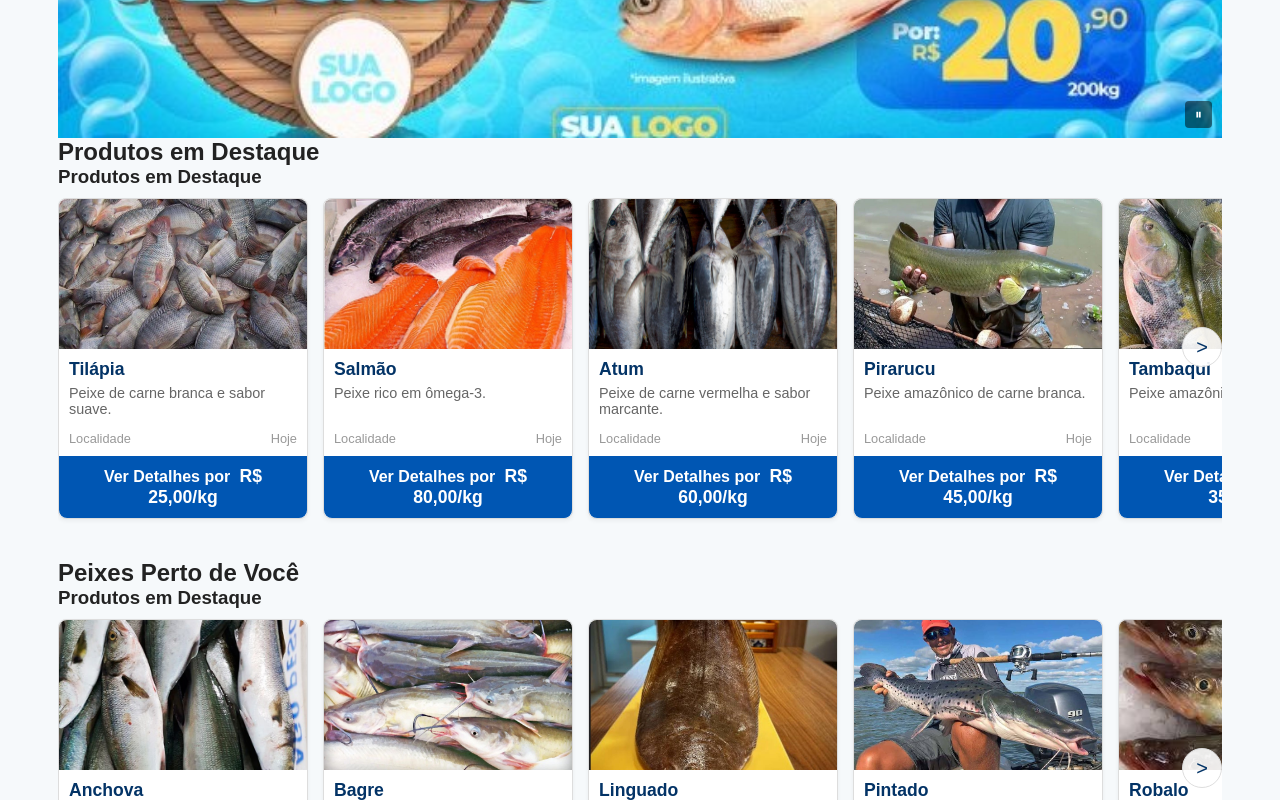
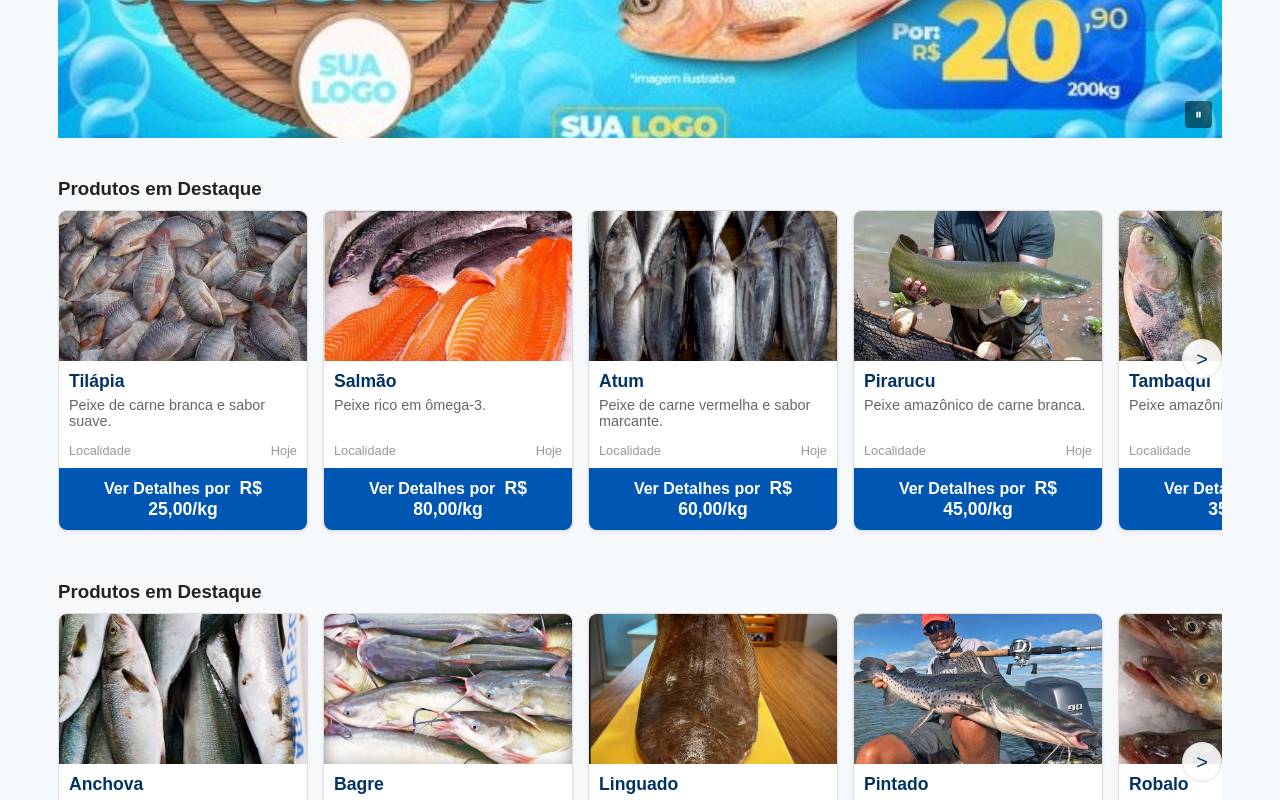
Before and after one commit to Vitallzin/Pescaviva-2.0, a React (Vite) app: page / in a window 1280 px wide. Shown: the part 380-1180 px from the top of the page. Built offline with nearby package versions, Linux system fonts and the light colour scheme.

Commit message:
eh isso ai

```diff
--- a/src/App.tsx
+++ b/src/App.tsx
@@ -128,7 +128,7 @@ export default function App() {
           <>
             <Banner />
 
-            <h2>Produtos em Destaque</h2>
+
             <CardList
               produtos={pd}
               onVerDetalhe={(p) => {
@@ -137,7 +137,7 @@ export default function App() {
               }}
             />
 
-            <h2>Peixes Perto de Você</h2>
+
             <CardList
               produtos={pp}
               onVerDetalhe={(p) => {
--- a/src/components/CardList/CardList.css
+++ b/src/components/CardList/CardList.css
@@ -5,6 +5,7 @@
 .card-list-wrapper {
     position: relative;
     padding: 0;
+    margin-top: 40px;
     margin-bottom: 30px; /* Adiciona espaço abaixo da lista */
 }
 
```
